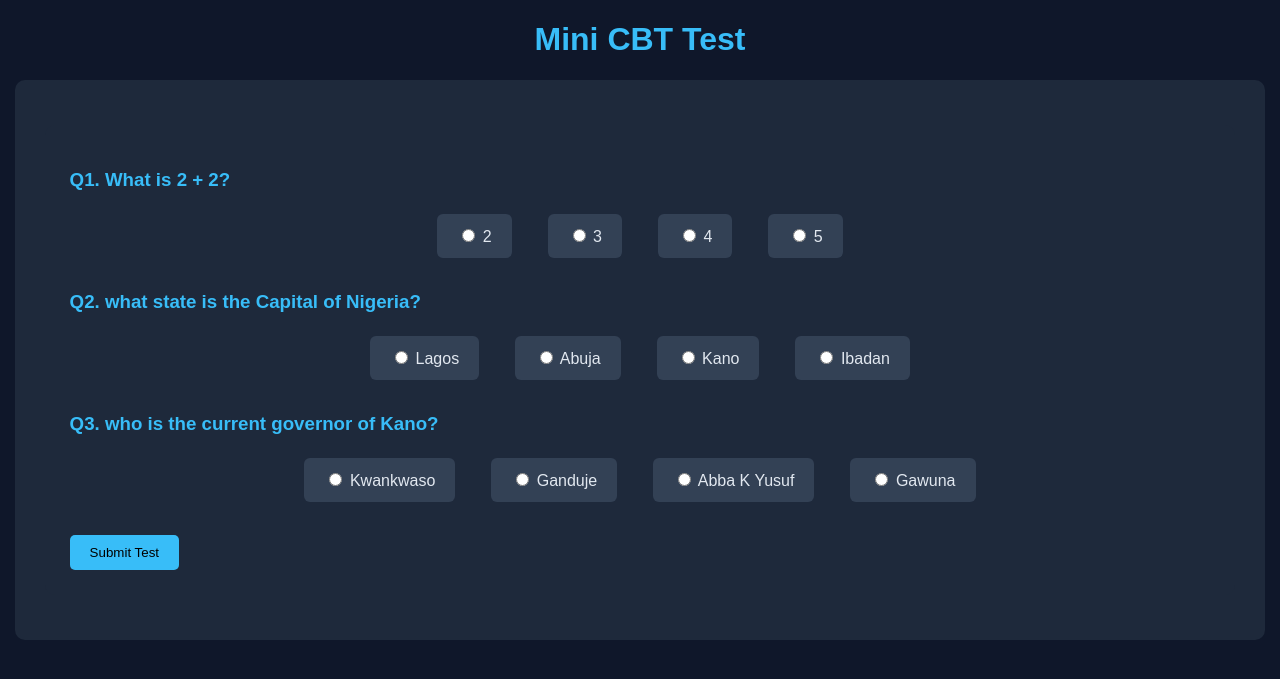
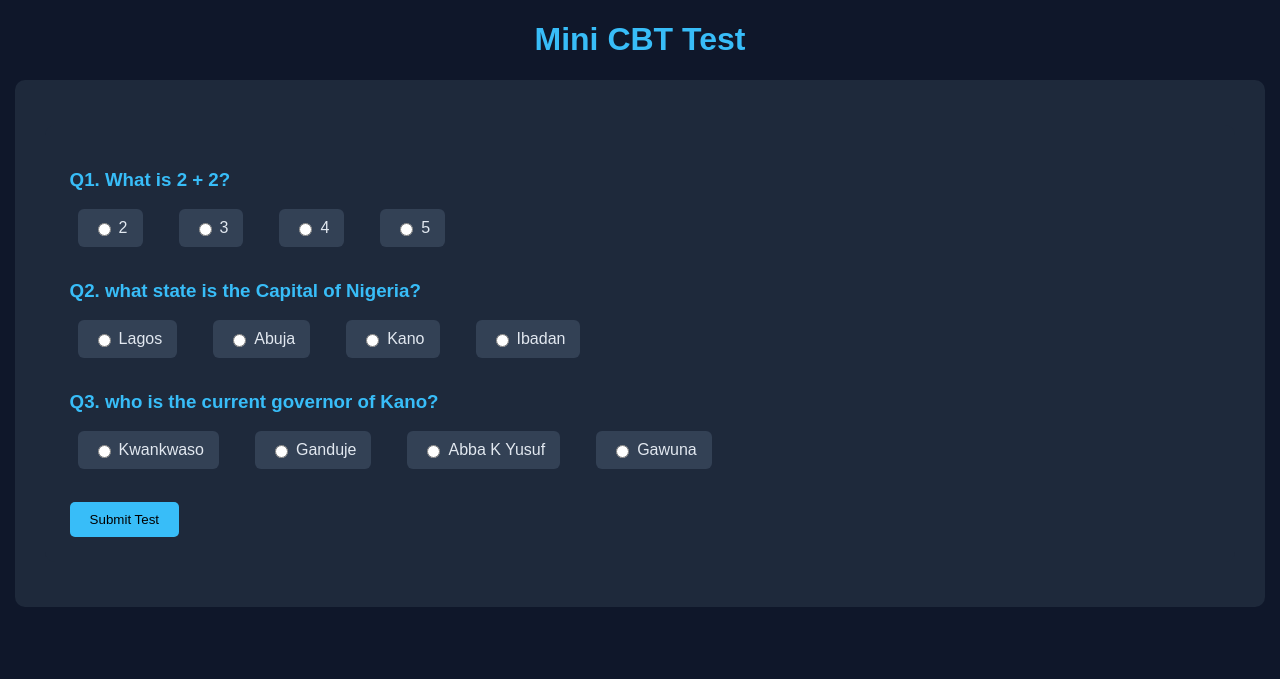
Before and after one commit to Alamin46-46/cbt-app, a Flask app: page /quiz in a window 1280 px wide. Shown: the top 679 px of the page. Run offline with Flask 3, Linux system fonts and the light colour scheme.

Commit message:
css updated

```diff
--- a/static/css/style.css
+++ b/static/css/style.css
@@ -40,16 +40,20 @@ button:hover {
 
 .options-row {
     display: flex;
-    justify-content: center;
+    justify-content: flex-start; /* THIS is the key change */
     gap: 20px;
-    margin-top: 15px;
+    margin-top: 10px;
+    flex-wrap: wrap;
 }
 
 .option {
     background: #334155;
-    padding: 12px 20px;
+    padding: 10px 15px;
     border-radius: 6px;
     cursor: pointer;
+    display: flex;
+    align-items: center;
+    gap: 5px;
 }
 
 .question {
```
Also changed, not shown: readme.md (added).
